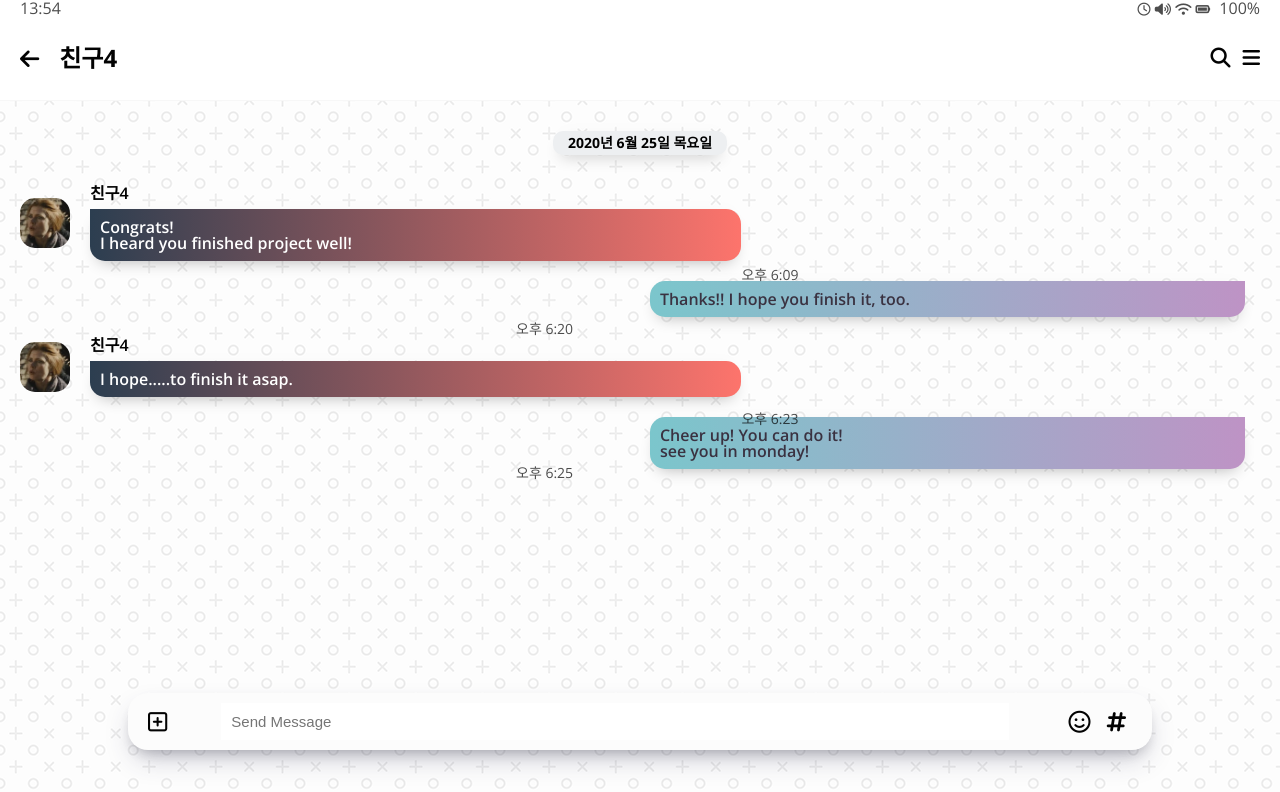
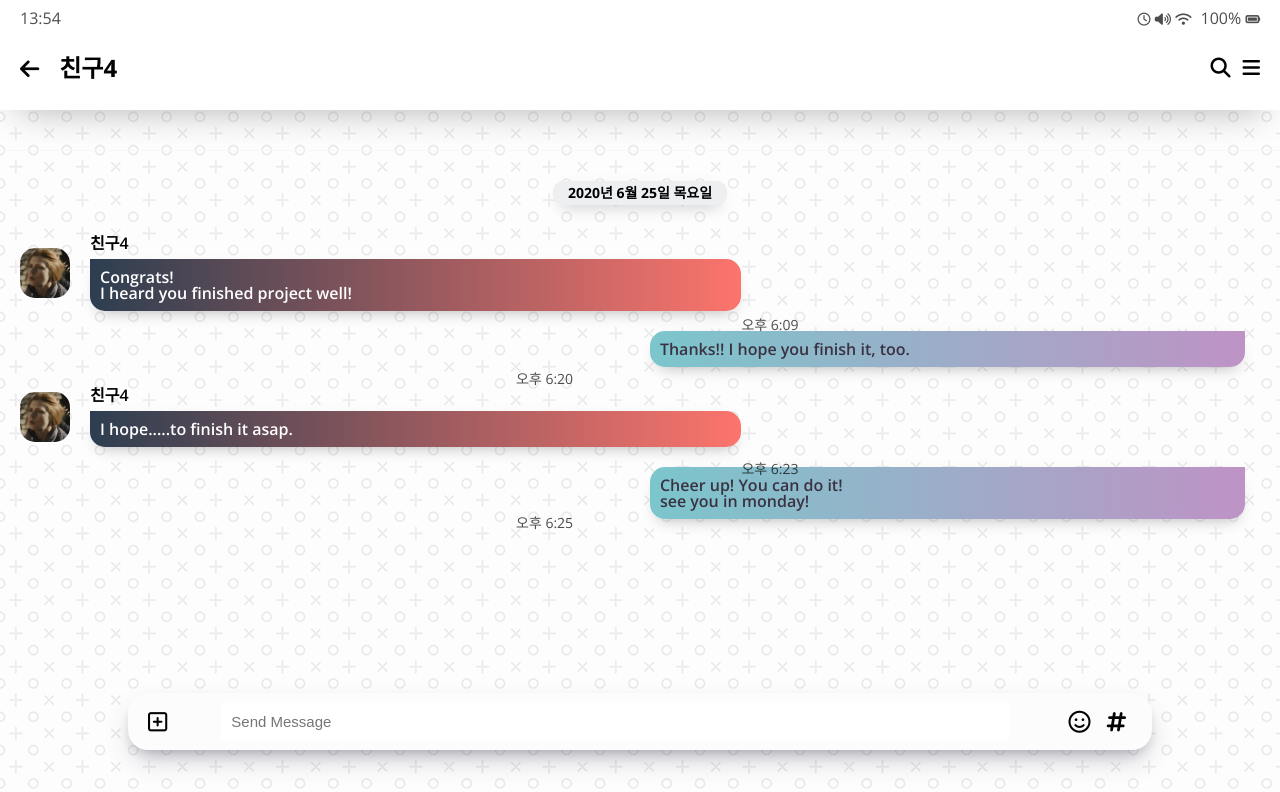
Before and after one commit to hhh270/kakao_clone, a plain HTML site: page chat.html in a window 1280 px wide. Shown: the top 792 px of the page. Drawn offline with nearby package versions, Linux system fonts and the light colour scheme.

Commit message:
chat_status-bar_position: fixed
chat_status-bar_position: fixed

```diff
--- a/chat.html
+++ b/chat.html
@@ -11,6 +11,7 @@
     <title>Chat|Kakao Clone</title>
   </head>
   <body class="chats-body">
+    <div class="header-wrapper">
       <div class="status-bar">
         <div class="status-bar__column">
           <span class="status-bar__clock">13:54</span>
@@ -20,8 +21,8 @@
           <i class="far fa-clock"></i>
           <i class="fas fa-volume-up"></i>
           <i class="fas fa-wifi"></i>
+          <span class="status-bar__battery-level">100%</span>
           <i class="fas fa-battery-full"></i>
-        <span class="status-bar__battery-level">100%</span>
         </div>
       </div>
       <header class="header">
@@ -42,6 +43,8 @@
           </span>
         </div>
       </header>
+    </div>
+
     <main class="chat-screen">
       <ul class="chat__messages">
         <span class="chat__timestamp">2020년 6월 25일 목요일</span>
--- a/css/chat.css
+++ b/css/chat.css
@@ -1,17 +1,28 @@
-.chat-screen {
-  /*background-color: red;*/
-  background-image: url(../images/chartbg.png);
-  min-height: 100vh;
-  /*to give 100% to viewport(viewport is screen)*/
+.header-wrapper {
+  position: fixed;
+  top: 0px;
+  padding-top: 10px;
+  width: 100%;
+  background-color: white;
+  box-shadow: 0 18px 36px -18px rgba(0, 0, 0, 0.3),
+    0 -12px 36px -8px rgba(0, 0, 0, 0.025);
 }
 
 .chats-body {
-  padding: 0;
+  padding: 10px 0px;
+  padding-top: 150px;
 }
 
 .chats-body .header,
 .chats-body .status-bar {
   padding: 0px 20px;
+}
+
+.chats-body {
+  /*background-color: red;*/
+  background-image: url(../images/chartbg.png);
+  min-height: 110vh;
+  /*to give 100% to viewport(viewport is screen)*/
 }
 
 .chat__write {
--- a/css/friend.css
+++ b/css/friend.css
@@ -2,10 +2,6 @@
   display: flex;
   justify-content: space-between;
   align-items: center;
-}
-
-.friend .friends__list {
-  background-color: red;
 }
 
 .friend .friend__avatar {
--- a/css/status-bar.css
+++ b/css/status-bar.css
@@ -1,5 +1,6 @@
 .status-bar {
   display: flex;
+  top: 0px;
   justify-content: space-between;
   margin-bottom: 30px;
   opacity: 0.7; /*give a haze to font*/
```
Lines whose indentation alone changed are shown as unchanged.
